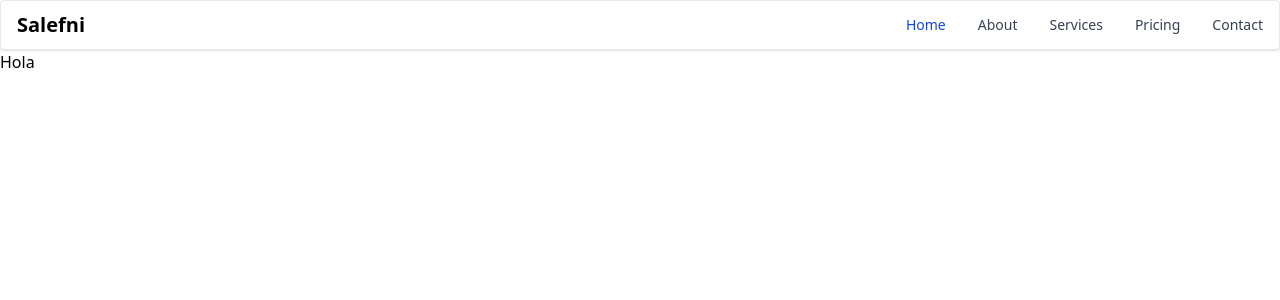
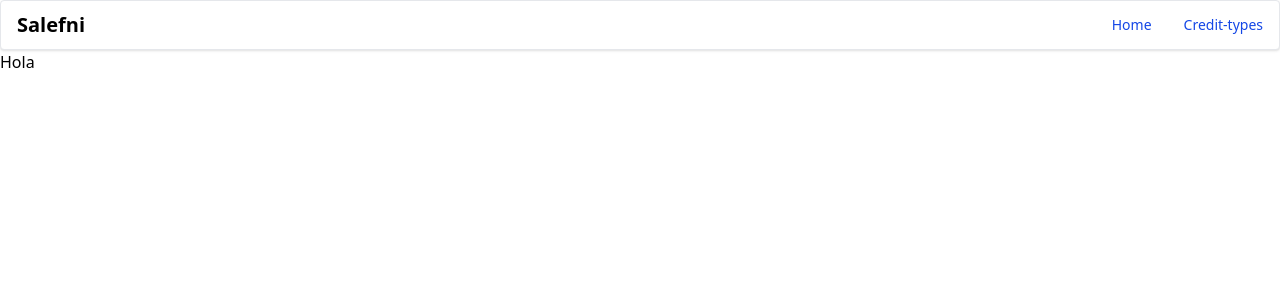
Before and after one commit to Abdelilah-Ajjouqa/salefni, a React (Vite) app: page / in a window 1280 px wide. Shown: the top 300 px of the page. Built offline with nearby package versions, Linux system fonts and the light colour scheme.

Commit message:
feat: refactor routing structure and update Layout and Navbar components for improved navigation

```diff
--- a/src/App.tsx
+++ b/src/App.tsx
@@ -1,10 +1,10 @@
-import Layout from "./components/layouts/Layout"
+// import { Outlet } from "react-router-dom"
+// import Layout from "./components/layouts/Layout"
+
 function App() {
   return (
     <>
-    <Layout>
       <h1>Hola</h1>
-    </Layout>
     </>
   )
 }
--- a/src/components/layouts/Layout.tsx
+++ b/src/components/layouts/Layout.tsx
@@ -1,16 +1,12 @@
-import type { ReactNode } from "react";
+import { Outlet } from "react-router-dom";
 import Navbar from "./Navbar";
 
-interface LayoutInterface {
-    children: ReactNode
-}
-
-const Layout: React.FC<LayoutInterface> = ({ children }) => {
+const Layout: React.FC = () => {
     return (
         <>
             <Navbar />
             <main>
-                {children}
+                <Outlet />
             </main>
         </>
     )
--- a/src/components/layouts/Navbar.tsx
+++ b/src/components/layouts/Navbar.tsx
@@ -1,3 +1,5 @@
+import { Link } from "react-router-dom";
+
 const Navbar = () => {
     return (
         <>
@@ -9,73 +11,22 @@ const Navbar = () => {
                         </span>
                     </a>
 
-                    <div className="flex items-center">
-                        <button
-                            id="menu-toggle"
-                            type="button"
-                            className="inline-flex items-center p-2 ml-3 text-sm text-gray-500 rounded-lg hover:bg-gray-100 focus:outline-none focus:ring-2 focus:ring-gray-200 dark:text-gray-400 dark:hover:bg-gray-700 dark:focus:ring-gray-600 md:hidden"
-                        >
-                            <span className="sr-only">Open main menu</span>
-                            <svg className="h-6 w-6" fill="none" viewBox="0 0 24 24" stroke="currentColor">
-                                <path
-                                    stroke-linecap="round"
-                                    stroke-linejoin="round"
-                                    stroke-width="2"
-                                    d="M4 6h16M4 12h16m-7 6h7"
-                                />
-                            </svg>
-                        </button>
-                    </div>
-
-                    <div
-                        className="w-full md:block md:w-auto hidden"
-                        id="mobile-menu"
-                    >
                     <ul className="flex flex-col mt-4 md:flex-row md:space-x-8 md:mt-0 md:text-sm md:font-medium">
                         <li>
-                                <a
-                                    href="#"
-                                    className="block py-2 pr-4 pl-3 text-white bg-blue-700 rounded md:bg-transparent md:text-blue-700 md:p-0 dark:text-white"
-                                    aria-current="page"
-                                >
+                            <Link
+                                to="/"
+                                className="block py-2 pr-4 pl-3 text-white bg-blue-700 rounded md:bg-transparent md:text-blue-700 md:p-0 dark:text-white">
                                 Home
-                                </a>
+                            </Link>
                         </li>
                         <li>
-                                <a
-                                    href="#"
-                                    className="block py-2 pr-4 pl-3 text-gray-700 border-b border-gray-100 hover:bg-gray-50 md:hover:bg-transparent md:border-0 md:hover:text-blue-700 md:p-0 dark:text-gray-400 md:dark:hover:text-white dark:hover:bg-gray-700 dark:hover:text-white md:dark:hover:bg-transparent dark:border-gray-700"
-                                >
-                                    About
-                                </a>
-                            </li>
-                            <li>
-                                <a
-                                    href="#"
-                                    className="block py-2 pr-4 pl-3 text-gray-700 border-b border-gray-100 hover:bg-gray-50 md:hover:bg-transparent md:border-0 md:hover:text-blue-700 md:p-0 dark:text-gray-400 md:dark:hover:text-white dark:hover:bg-gray-700 dark:hover:text-white md:dark:hover:bg-transparent dark:border-gray-700"
-                                >
-                                    Services
-                                </a>
-                            </li>
-                            <li>
-                                <a
-                                    href="#"
-                                    className="block py-2 pr-4 pl-3 text-gray-700 border-b border-gray-100 hover:bg-gray-50 md:hover:bg-transparent md:border-0 md:hover:text-blue-700 md:p-0 dark:text-gray-400 md:dark:hover:text-white dark:hover:bg-gray-700 dark:hover:text-white md:dark:hover:bg-transparent dark:border-gray-700"
-                                >
-                                    Pricing
-                                </a>
-                            </li>
-                            <li>
-                                <a
-                                    href="#"
-                                    className="block py-2 pr-4 pl-3 text-gray-700 hover:bg-gray-50 md:hover:bg-transparent md:border-0 md:hover:text-blue-700 md:p-0 dark:text-gray-400 md:dark:hover:text-white dark:hover:bg-gray-700 dark:hover:text-white md:dark:hover:bg-transparent"
-                                >
-                                    Contact
-                                </a>
+                            <Link
+                                to="/credit-types"
+                                className="block py-2 pr-4 pl-3 text-white bg-blue-700 rounded md:bg-transparent md:text-blue-700 md:p-0 dark:text-white">
+                                Credit-types
+                            </Link>
                         </li>
                     </ul>
-                    </div>
-
                 </div>
             </nav>
         </>
--- a/src/main.tsx
+++ b/src/main.tsx
@@ -1,12 +1,23 @@
 import { StrictMode } from 'react'
 import { createRoot } from 'react-dom/client'
-import App from './App.tsx'
 import { createBrowserRouter, RouterProvider } from 'react-router-dom'
 import CreditTypes from './components/creditTypes.tsx'
+import Layout from './components/layouts/Layout.tsx'
+import App from './App.tsx'
 
 const router = createBrowserRouter([
-  {path: "/", element: <App />},
-  {path: "/credit-types", element: <CreditTypes />}
+  {
+    path: "/", element: <Layout />,
+    children: [
+      { index: true, element: <App /> },
+      { path: "/credit-types", element: <CreditTypes /> },
+      // {path: "/jobs", element: <Jobs/>},
+      // {path: "/application", element: <Application/>},
+      // {path: "/simulations", element: <Simulations/>},
+      // {path: "/notification", element: <Notification/>},
+      // {path: "/setting", element: <Setting/>},
+    ],
+  },
 ])
 
 createRoot(document.getElementById('root')!).render(
```
Lines whose indentation alone changed are shown as unchanged.
